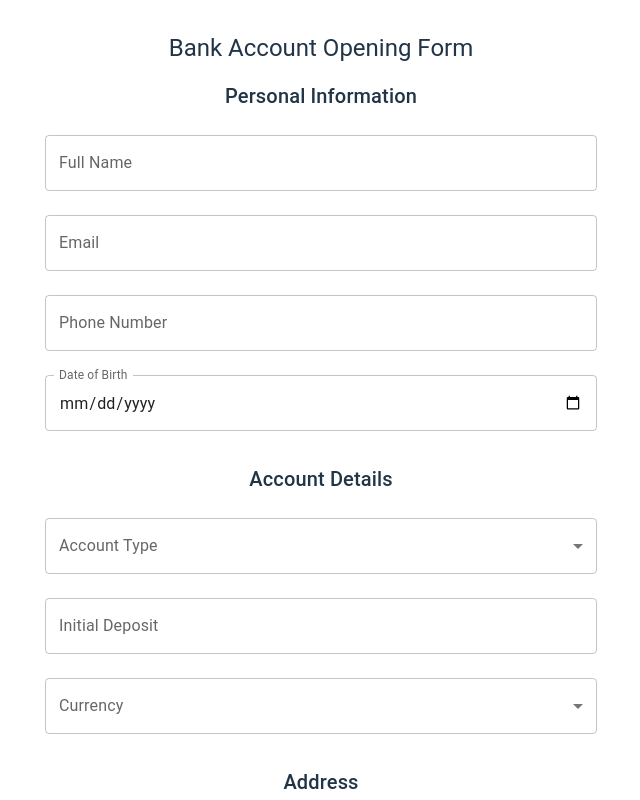
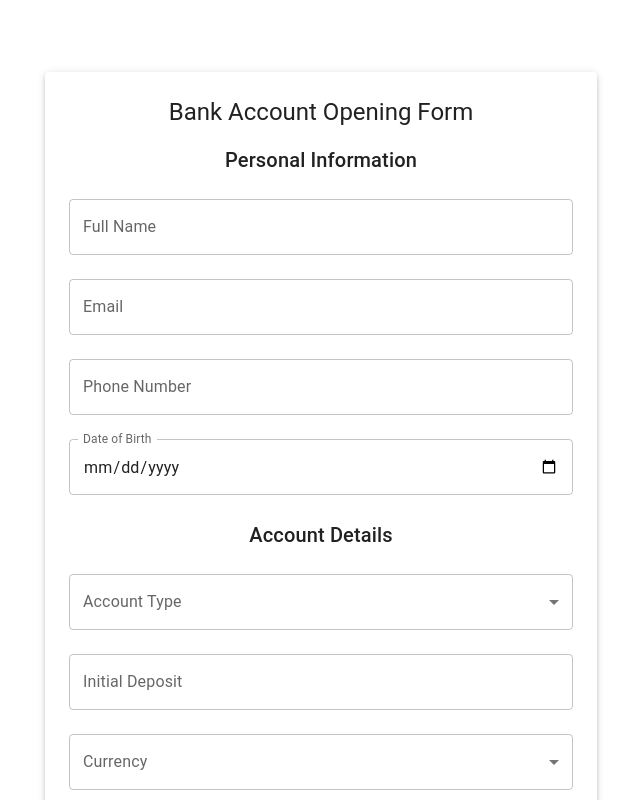
Before and after one commit to chamudithatennekoon/bank-account-form, a React (Vite) app: page / in a window 1280 px wide. Shown: the top 800 px of the page, without its empty margins (319-959 px from the left). Built offline with nearby package versions, Linux system fonts and the light colour scheme.

Commit message:
form css modify

```diff
--- a/src/components/BankForm.tsx
+++ b/src/components/BankForm.tsx
@@ -25,6 +25,7 @@ const BankForm = () => {
   return (
     <>
       <Container maxWidth="sm">
+        <Paper elevation={3} sx={{ padding: 3, marginTop: 5 }}>
           <Typography variant="h5" align="center" gutterBottom>
             Bank Account Opening Form
           </Typography>
@@ -45,7 +46,7 @@ const BankForm = () => {
               InputLabelProps={{ shrink: true }}
             />
 
-          <Typography variant="h6" gutterBottom sx={{ marginTop: 3 }}>
+            <Typography variant="h6" gutterBottom sx={{ marginTop: 2 }}>
               Account Details
             </Typography>
             <FormControl fullWidth margin="normal">
@@ -72,7 +73,7 @@ const BankForm = () => {
               </Select>
             </FormControl>
 
-          <Typography variant="h6" gutterBottom sx={{ marginTop: 3 }}>
+            <Typography variant="h6" gutterBottom sx={{ marginTop: 2 }}>
               Address
             </Typography>
 
@@ -89,6 +90,7 @@ const BankForm = () => {
               Submit
             </Button>
           </form>
+        </Paper>
       </Container>
     </>
   );
```
Lines whose indentation alone changed are shown as unchanged.
